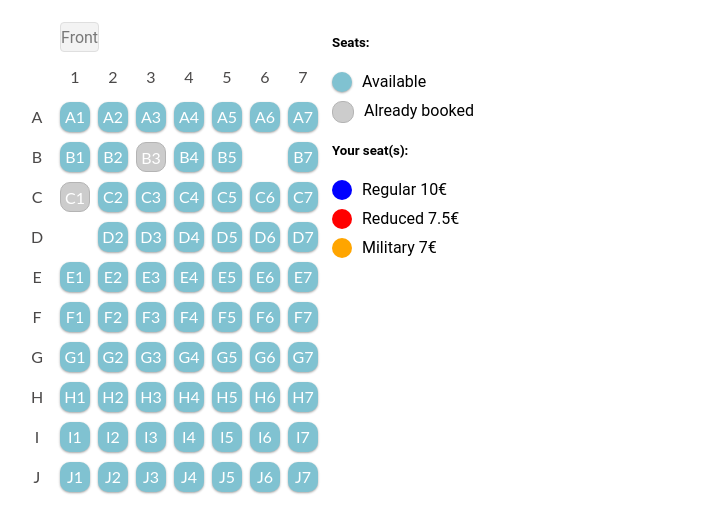
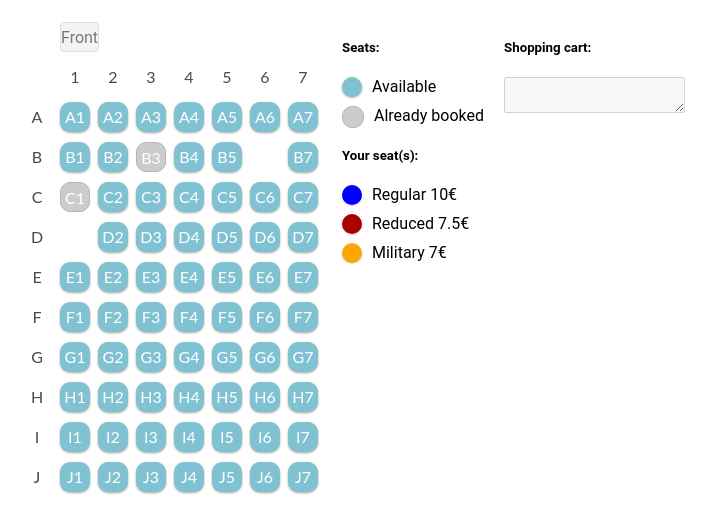
Before and after one commit to omahili/seatchart.js, a plain HTML site: page examples/example01.html in a window 1280 px wide. Shown: the whole page, without its empty margins (0-716 px from the left). Drawn offline with Linux system fonts and the light colour scheme.

Commit message:
created the html structure of the shopping cart

```diff
--- a/examples/example01.html
+++ b/examples/example01.html
@@ -9,8 +9,16 @@
             <div id="mapContainer" style="float: left;">
 
             </div>
-            <div id="legendContainer">
+            <div id="legendContainer"  style="float: left;">
 
+            </div>
+            <div id="shoppingListContainer"  style="float: left;">
+                <div class="seatChart-container">
+                    <h5>Shopping cart:</h5>
+                    <textarea disabled class="seatChart-shopping-cart">
+
+                    </textarea>
+                </div>
             </div>
         </div>
 
@@ -29,7 +37,7 @@
                     price: 10
                 },{
                     type: "reduced",
-                    color: "red",
+                    color: "#aa0000",
                     price: 7.5
                 },{
                     type: "military",
@@ -41,6 +49,7 @@
             var sc = new seatchartJS(map, types);
             sc.createMap("mapContainer");
             sc.createLegend("legendContainer");
+            sc.createShoppingList("shoppingListContainer");
         </script>
     </body>
 </html>
--- a/src/js/seatchart.js
+++ b/src/js/seatchart.js
@@ -229,6 +229,7 @@ function seatchartJS(seatMap, seatTypes) {
         description.textContent = content;
 
         if (color !== undefined) {
+            itemStyle.className = "{0} clicked".format(itemStyle.className);
             itemStyle.style.backgroundColor = color;
         }
 
```
